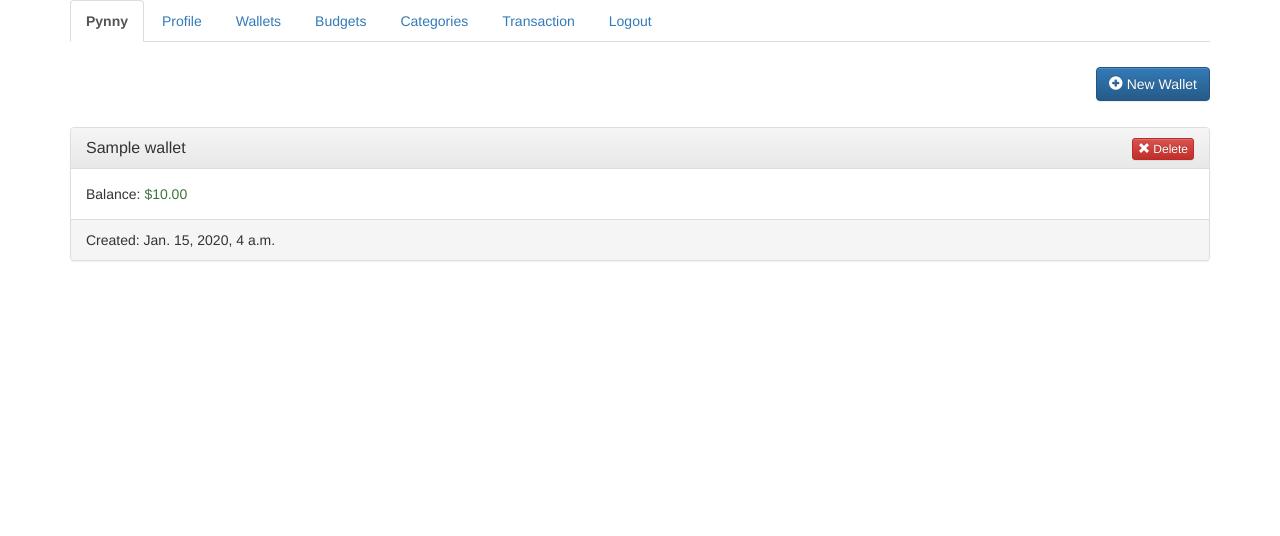
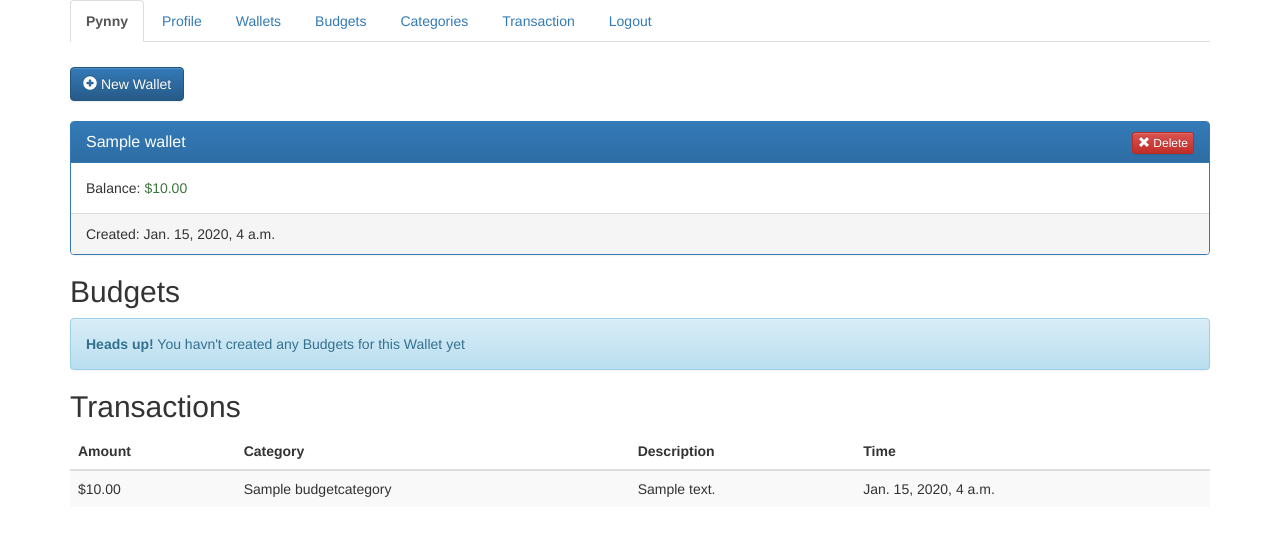
Before and after one commit to zcking/Pynny, a Django app: page /pynny/wallets/1 in a window 1280 px wide. Shown: the top 536 px of the page. Run offline with Django 3.2, Linux system fonts and the light colour scheme; a user stored in the database is signed in; tables that the repository leaves empty hold one stand-in row (values such as "Sample post"); some libraries are stand-ins or nearby versions.

Commit message:
showing more data on single wallet page

```diff
--- a/mysite/pynny/static/pynny/pynny.css
+++ b/mysite/pynny/static/pynny/pynny.css
@@ -5,3 +5,7 @@
 .wallet-delete {
     margin-top: -20px;
 }
+
+.wallet-create {
+    margin-bottom: 20px;
+}
--- a/mysite/pynny/templates/pynny/one_wallet.html
+++ b/mysite/pynny/templates/pynny/one_wallet.html
@@ -6,13 +6,11 @@
 
 <br />
 
-<button class="btn btn-primary pull-right">
+<button class="btn btn-primary wallet-create">
     <span class="glyphicon glyphicon-plus-sign"></span>&nbsp;New Wallet
 </button>
 
-<br /><br /><br />
-
-<div class="panel panel-default">
+<div class="panel panel-primary">
     <div class="panel-heading">
         <h3 style="display:inline" class="panel-title">{{ wallet.name }}</h3>
         <form action="{% url 'one_wallet' wallet_id=wallet.id %}" method="POST">
@@ -43,6 +41,62 @@
     <div class="panel-footer">
         Created: {{ wallet.created_time }}
     </div>
-</div>
+</div> <!-- End of wallet meta info -->
+
+<!-- Show all budgets for this wallet -->
+<h2>Budgets</h2>
+{% if budgets %}
+    <table class="table table-striped table-hover">
+        <thead>
+            <tr>
+                <th>Category</th>
+                <th>Goal</th>
+                <th>Month</th>
+            </tr>
+        </thead>
+        <tbody>
+            {% for budget in budgets %}
+                <tr>
+                    <td>{{ budget.category.name }}</td>
+                    <td>${{ budget.goal }}</td>
+                    <td>{{ budget.month }}</td>
+                </tr>
+            {% endfor %}
+        </tbody>
+    </table>
+{% else %}
+    <div class="alert alert-info">
+        <strong>Heads up!</strong> You havn't created any Budgets for this Wallet yet
+    </div>
+{% endif %}
+
+<!-- Show all transaction for this wallet -->
+<h2>Transactions</h2>
+{% if transactions %}
+    <table class="table table-striped table-hover">
+        <thead>
+            <tr>
+                <th>Amount</th>
+                <th>Category</th>
+                <th>Description</th>
+                <th>Time</th>
+            </tr>
+        </thead>
+        <tbody>
+            {% for trans in transactions %}
+                <tr>
+                    <td>${{ trans.amount }}</td>
+                    <td>{{ trans.category.name }}</td>
+                    <td>{{ trans.description }}</td>
+                    <td>{{ trans.created_time }}</td>
+                </tr>
+            {% endfor %}
+        </tbody>
+    </table>
+{% else %}
+    <div class="alert alert-info">
+        <strong>Heads up!</strong> You havn't recorded any Transactions for this Wallet yet
+    </div>
+{% endif %}
 
 {% endblock %}
--- a/mysite/pynny/templates/pynny/wallets.html
+++ b/mysite/pynny/templates/pynny/wallets.html
@@ -6,11 +6,9 @@
 
 <br />
 
-<button class="btn btn-primary pull-right">
+<button class="btn btn-primary wallet-create">
     <span class="glyphicon glyphicon-plus-sign"></span>&nbsp;New Wallet
 </button>
-
-<br /><br /><br />
 
 {% if wallets %}
     {% for wallet in wallets %}
--- a/mysite/pynny/views.py
+++ b/mysite/pynny/views.py
@@ -10,6 +10,7 @@ Implements the views (endpoint handlers) for the Pynny web app.
 from django.http import HttpResponse
 from django.shortcuts import render, reverse, redirect, get_object_or_404
 from django.contrib.auth import logout
+from datetime import date
 
 from .models import Wallet, BudgetCategory, Transaction, Budget
 
@@ -48,10 +49,17 @@ def one_wallet(request, wallet_id):
     data = {}
 
     # Check if the wallet is owned by the logged in user
-    wallet = get_object_or_404(Wallet, id=wallet_id)
+    try:
+        wallet = Wallet.objects.get(id=wallet_id)
+    except:
+        # DNE
+        data['wallets'] = Wallet.objects.filter(user=request.user)
+        data['alerts'] = {'errors': ['<strong>Oh snap!</strong> That wallet does not exist.']}
+        return render(request, 'pynny/wallets.html', context=data)
+
     if wallet.user != request.user:
         data['wallets'] = Wallet.objects.filter(user=request.user)
-        data['alerts'] = {'errors': ['That wallet does not exist.']}
+        data['alerts'] = {'errors': ['<strong>Oh snap!</strong> That wallet does not exist.']}
         return render(request, 'pynny/wallets.html', context=data)
 
     if request.method == 'POST':
@@ -60,11 +68,13 @@ def one_wallet(request, wallet_id):
 
         # And return them to the wallets page
         data['wallets'] = Wallet.objects.filter(user=request.user)
-        data['alerts'] = {'info': ['Your ' + wallet.name + ' wallet was successfully deleted']}
+        data['alerts'] = {'info': ['<strong>Done!</strong> Your <em>' + wallet.name + '</em> wallet was successfully deleted']}
         return render(request, 'pynny/wallets.html', context=data)
     elif request.method == 'GET':
         # Show the specific Wallet data
         data['wallet'] = wallet
+        data['budgets'] = Budget.objects.filter(wallet=wallet, month=date.today())
+        data['transactions'] = Transaction.objects.filter(wallet=wallet)
         return render(request, 'pynny/one_wallet.html', context=data)
 
 
```
